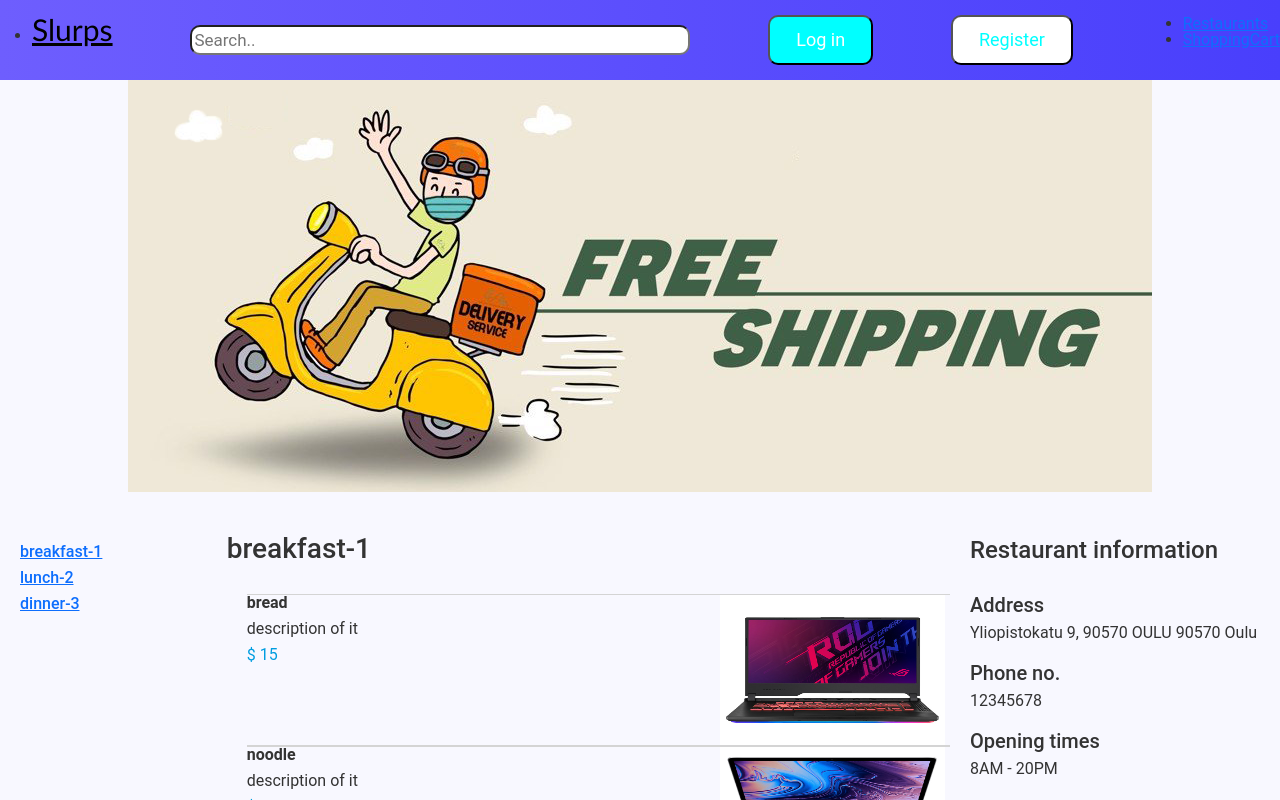
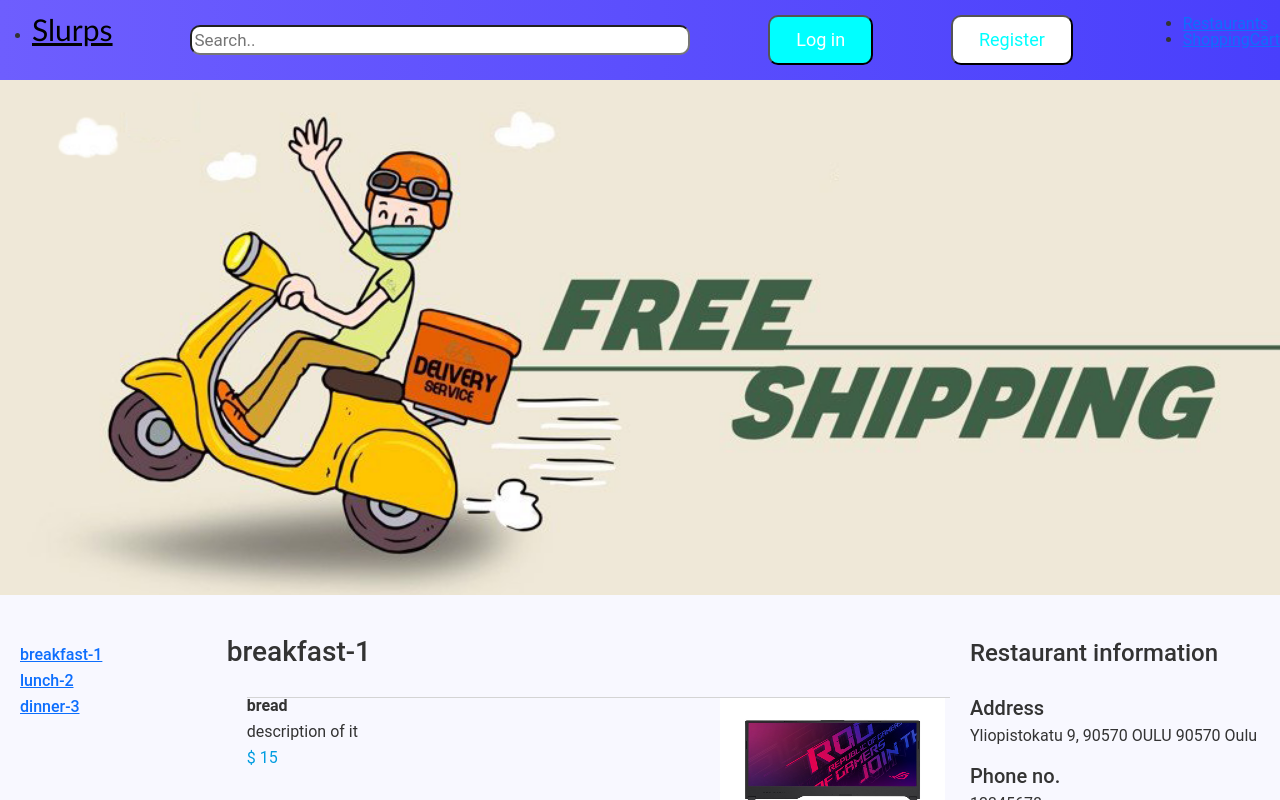
Before and after one commit to AWAProject-Team16/Food-Ordering-project-frontend-repo, a React (Create React App) app: page /restaurants/1 in a window 1280 px wide. Shown: the top 800 px of the page. Built offline with nearby package versions, Linux system fonts and the light colour scheme.

Commit message:
css banner for restaurantDetail

```diff
--- a/src/css/Restaurant.module.css
+++ b/src/css/Restaurant.module.css
@@ -50,7 +50,7 @@
   }
 }
   .image {
-    width: fit-content;
+    /* width: fit-content; */
     height: auto;
   }
 /* --------- detail --------- */
```
